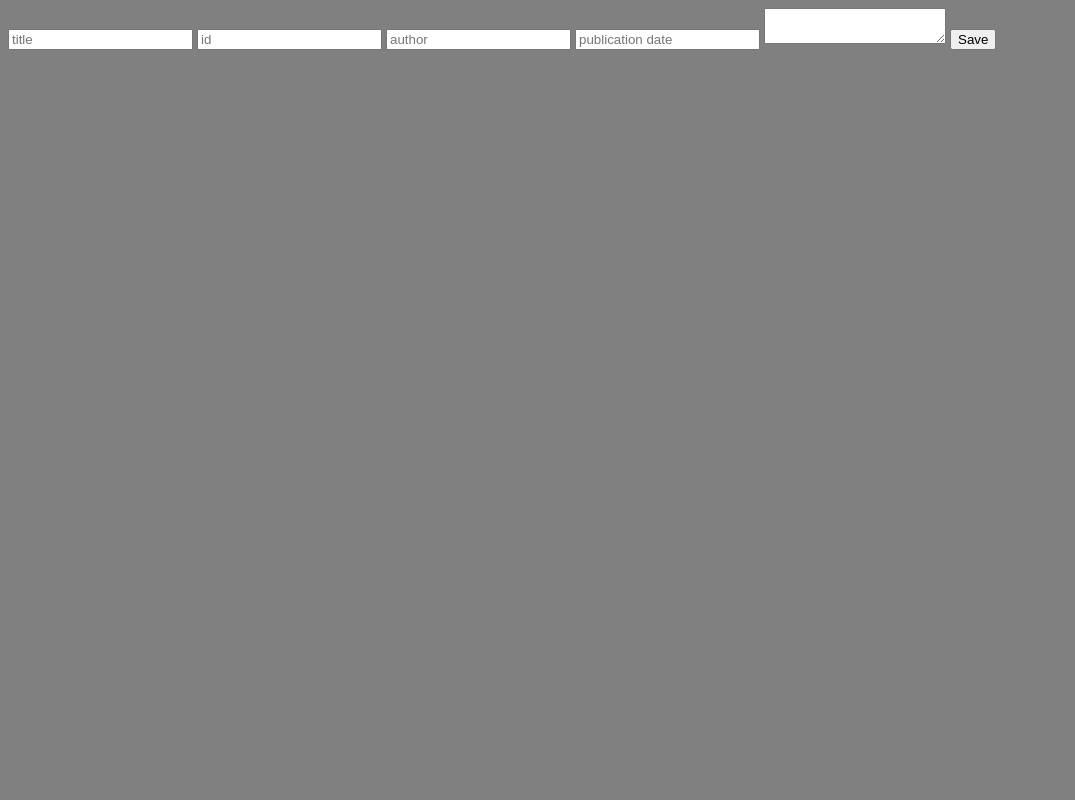
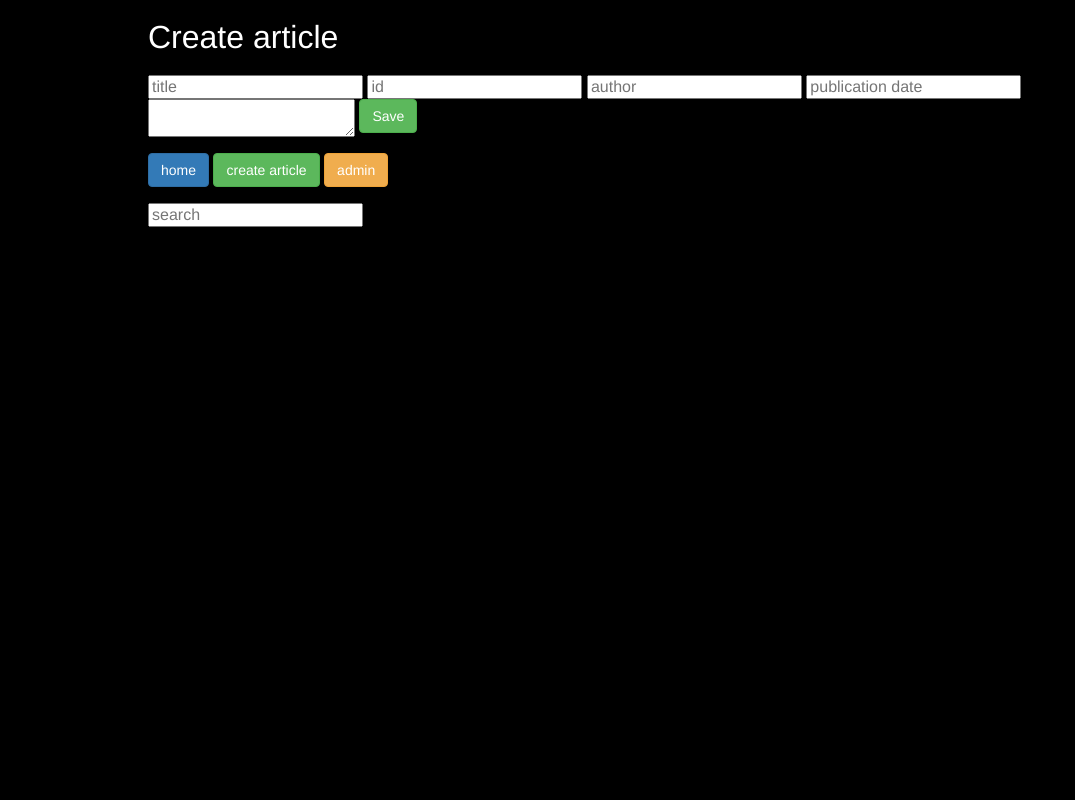
Before and after one commit to davidboutet/inf3005_tp1, a Flask app: page /admin-nouveau in a window 1280 px wide. Shown: the whole page, without its empty margins (0-1075 px from the left). Run offline with Flask 2, Linux system fonts and the light colour scheme; some libraries are stand-ins or nearby versions.

Commit message:
almost done tp1

```diff
--- a/app/database.py
+++ b/app/database.py
@@ -1,12 +1,12 @@
 from flask import g
 import sqlite3
+
 
 class Database:
     def __init__(self):
         self.connection = None
         self.path = "database/db.db"
 
-
     def get_db(self):
         db = getattr(g, '_database', None)
         if db is None:
--- a/app/main.py
+++ b/app/main.py
@@ -1,9 +1,9 @@
 from flask import Flask, request, render_template, redirect, g, flash
-from database import Database
-from article import Article
 import sqlite3
 import logging
 from logging.handlers import RotatingFileHandler
+from database import Database
+from article import Article
 
 app = Flask(__name__, static_url_path="", static_folder="static")
 app.secret_key = 'secretKey'
@@ -16,36 +16,78 @@ def close_connection(exception):
         db.close()
 
 
-@app.route("/", methods=["GET"])
+@app.route("/", methods=["GET", "POST"])
 def index():
     # logging
     # app.logger.info('Info')
     articles = Article()
-    return render_template("index.html", articles=articles.get_five_more_recent())
+    if request.method == "POST" and request.form["search_string"]:
+        query_string = request.form["search_string"]
+        articles = articles.search(query_string)
+        return render_template("index.html",
+                               articles=articles)
+    else:
+        articles = articles.get_five_more_recent()
+        return render_template("index.html",
+                               articles=articles)
 
 
 @app.route("/article/<identifiant>", methods=["GET"])
 def show_article(identifiant):
-    return True
+    article = Article()
+    article = article.get_article(identifiant)
+    if(article is None):
+        return render_template("404.html"), 404
+    return render_template("article/single_article.html", article=article)
+
+
+@app.route("/edit/<identifiant>", methods=["GET", "POST"])
+def edit_article(identifiant):
+    article = Article()
+    if request.method == "GET":
+        article = article.get_article(identifiant)
+        if (article is None):
+            return render_template("404.html"), 404
+        return render_template("article/edit_article.html", article=article)
+    else:
+        article.update(identifiant, request.form)
+        article = article.get_article(identifiant)
+        return render_template("article/edit_article.html", article=article)
 
 
 @app.route("/admin", methods=["GET"])
 def admin():
-    return True
+    article = Article()
+    all_articles = article.get_all_articles()
+    return render_template("article/all_articles.html", articles=all_articles)
 
 
 @app.route("/admin-nouveau", methods=["GET", "POST"])
 def new_admin():
     if request.method == "GET":
-        return render_template("article/article_form.html", action="/admin-nouveau")
+        return render_template("article/article_form.html",
+                               action="/admin-nouveau")
     else:
         article = Article()
-        article.create_article(request.form)
+        status = article.create_article(request.form)
+        if(status == "success"):
+            flash("success")
+        else:
+            flash("danger")
         return render_template("article/article_form.html")
 
 
+@app.errorhandler(404)
+def page_not_found(e):
+    return render_template('404.html'), 404
+
+@app.errorhandler(500)
+def page_not_found(e):
+    return render_template('500.html'), 500
+
 if __name__ == "__main__":
-    handler = RotatingFileHandler('log_info.log', maxBytes=10000, backupCount=1)
+    handler = RotatingFileHandler('log_info.log',
+                                  maxBytes=10000, backupCount=1)
     handler.setLevel(logging.INFO)
     app.logger.addHandler(handler)
     app.run(debug=True)
--- a/app/static/css/styles.css
+++ b/app/static/css/styles.css
@@ -1,4 +1,21 @@
+article,aside,details,figcaption,figure,footer,header,hgroup,hr,menu,nav,section{display:block}a,hr{padding:0}abbr,address,article,aside,audio,b,blockquote,body,canvas,caption,cite,code,dd,del,details,dfn,div,dl,dt,em,fieldset,figcaption,figure,footer,form,h1,h2,h3,h4,h5,h6,header,hgroup,html,i,iframe,img,ins,kbd,label,legend,li,mark,menu,nav,object,ol,p,pre,q,samp,section,small,span,strong,sub,summary,sup,table,tbody,td,tfoot,th,thead,time,tr,ul,var,video{margin:0;padding:0;border:0;outline:0;font-size:100%;vertical-align:baseline;background:0 0}ins,mark{background-color:#ff9;color:#000}body{line-height:1}nav ul{list-style:none}blockquote,q{quotes:none}blockquote:after,blockquote:before,q:after,q:before{content:'';content:none}a{margin:0;font-size:100%;vertical-align:baseline;background:0 0}ins{text-decoration:none}mark{font-style:italic;font-weight:700}del{text-decoration:line-through}abbr[title],dfn[title]{border-bottom:1px dotted;cursor:help}table{border-collapse:collapse;border-spacing:0}hr{height:1px;border:0;border-top:1px solid #ccc;margin:1em 0}input,select{vertical-align:middle}
 html{
-    background:gray;
+    height:100%;
+    background:#000;
     color:#fff;
+    font-family: arial;
 }
+body{
+    height:100%;
+    width: 80%;
+    margin: 0 auto;
+    padding: 20px;
+}
+h1{
+    margin-bottom:20px;
+    color: #fff;
+    font-size:2em;
+}
+textarea{
+    vertical-align: top;
+}
--- /dev/null
+++ b/app/templates/404.html
@@ -0,0 +1,5 @@
+{% extends "layout.html" %}
+
+{% block content %}
+    <h1>404</h1>
+{% endblock %}
--- /dev/null
+++ b/app/templates/500.html
@@ -0,0 +1,5 @@
+{% extends "layout.html" %}
+
+{% block content %}
+    <h1>500</h1>
+{% endblock %}
--- a/app/templates/article/article_form.html
+++ b/app/templates/article/article_form.html
@@ -1,6 +1,7 @@
 {% extends "layout.html" %}
 
 {% block content %}
+    <h1>Create article</h1>
     <form action="{{action}}" method="POST">
         <input type="text" name="title" value="{{title}}" placeholder="title"/>
         <input type="text" name="identifiant" value="{{identifiant}}" placeholder="id"/>
@@ -8,6 +9,6 @@
         <input type="text" name="publication_date" value="{{date}}" placeholder="publication date"/>
         <textarea name="paragraph">{{paragraph}}</textarea>
 
-        <button type="submit" value="Submit">Save</button>
+        <button type="submit" value="Submit" class="btn btn-success">Save</button>
     </form>
 {% endblock %}
--- a/app/templates/index.html
+++ b/app/templates/index.html
@@ -4,6 +4,8 @@
     <h1>Home page</h1>
 
     {% for article in articles %}
-        <div><a href="/article/{{article[2]}}">{{article[1]}}</a></div>
+        <div>
+            <a href="/article/{{article[2]}}" style="margin-bottom:5px;" class="btn btn-primary">{{article[1]}} - {{article[2]}} - {{article[3]}} - {{article[4]}} - {{article[5]}}</a>
+        </div>
     {% endfor %}
 {% endblock %}
--- a/app/templates/layout.html
+++ b/app/templates/layout.html
@@ -2,6 +2,7 @@
 <html>
     <head>
         <title>TP1</title>
+        <link rel="stylesheet" href="https://maxcdn.bootstrapcdn.com/bootstrap/3.3.7/css/bootstrap.min.css" integrity="sha384-BVYiiSIFeK1dGmJRAkycuHAHRg32OmUcww7on3RYdg4Va+PmSTsz/K68vbdEjh4u" crossorigin="anonymous">
         <link rel= "stylesheet" type= "text/css" href= "../css/styles.css">
         <script type="text/javascript" src="../js/jquery-3.1.1.min.js"></script>
         <script type="text/javascript" src="../js/functions.js"></script>
@@ -12,11 +13,21 @@
             {% with messages = get_flashed_messages() %}
               {% if messages %}
                 {% for message in messages %}
-                  <div class="flash-message">{{message}}</div>
+                  <div class="alert alert-{{message}}">{{message}}</div>
                 {% endfor %}
               {% endif %}
             {% endwith %}
             {% block content %}{% endblock %}
+
+            <br>
+            <a href="/" class="btn btn-primary">home</a>
+            <a href="/admin-nouveau" class="btn btn-success">create article</a>
+            <a href="/admin" class="btn btn-warning">admin</a>
+            <br>
+            <br>
+            <form method="POST" action="/">
+                <input type="text" name="search_string" placeholder="search">
+            </form>
         </div>
     </body>
 </html>
```
Also changed, not shown: app/article.py (+55 -15 lines), app/templates/article/all_articles.html (added, +8 -0 lines), app/templates/article/edit_article.html (added, +14 -0 lines), app/templates/article/single_article.html (added, +26 -0 lines).
